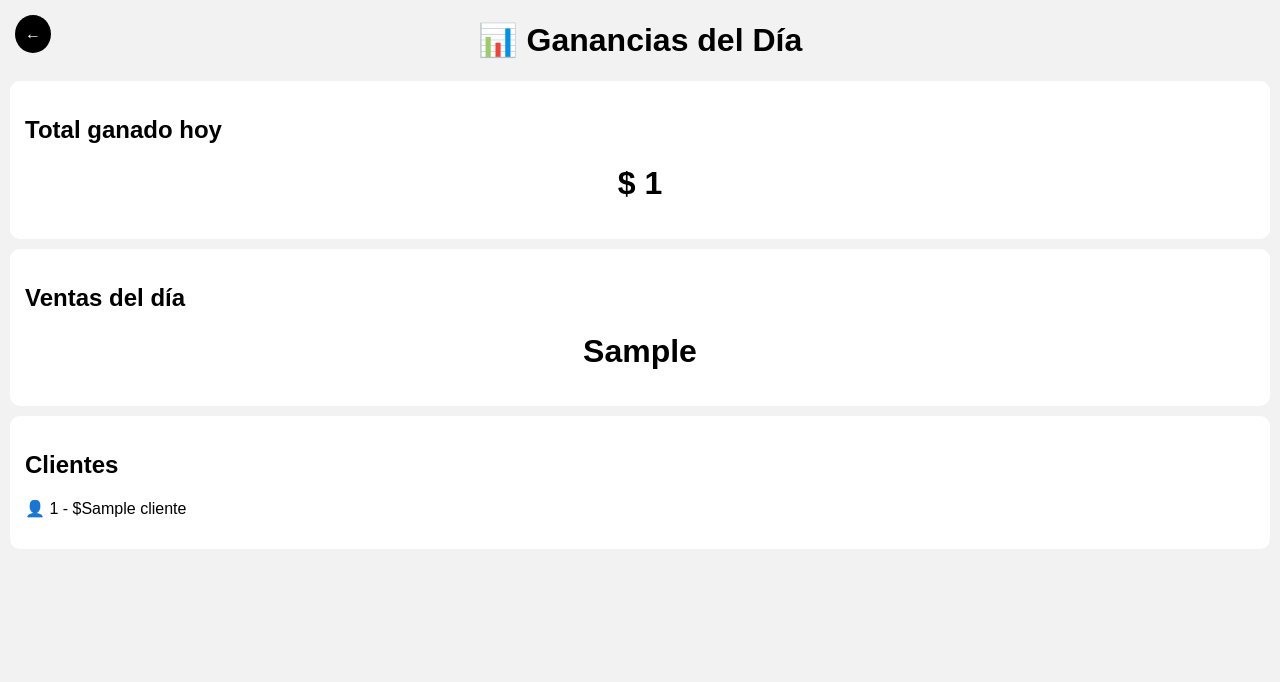
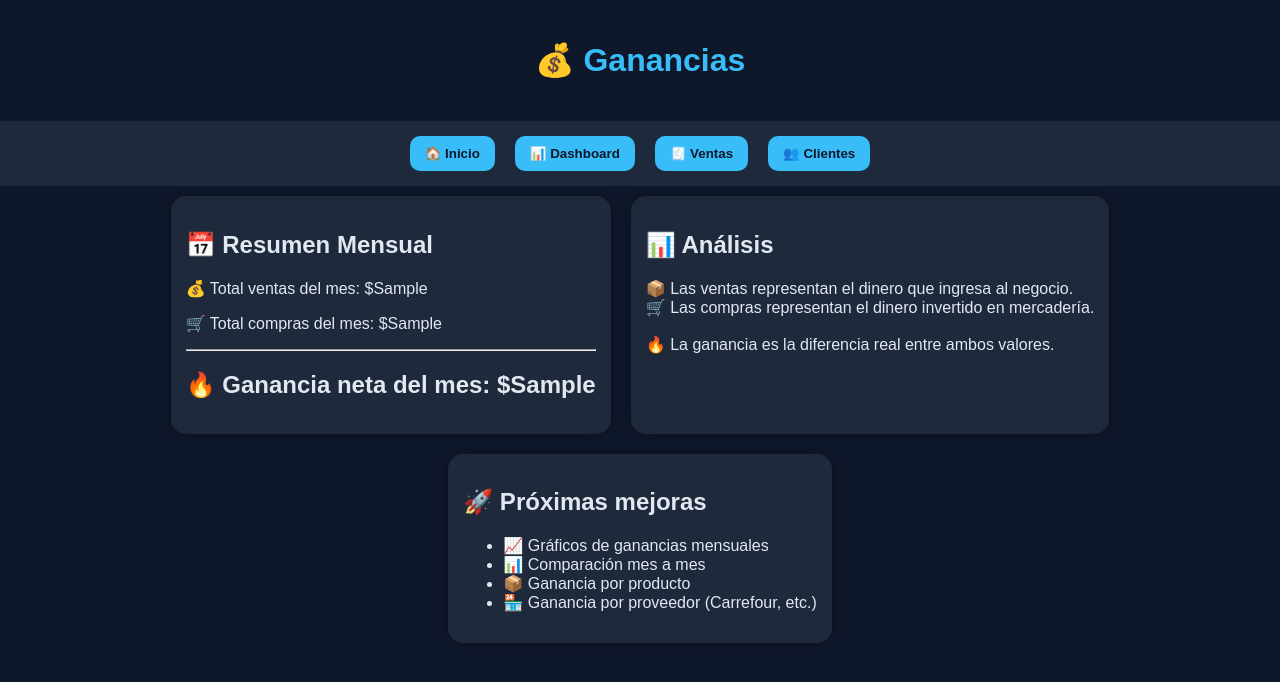
Before and after one commit to nicomartinezytm-pixel/distribuidora, a Flask app: template templates/ganancias.html in a window 1280 px wide. Shown: the top 682 px of the page. Run offline with Flask 3, Linux system fonts and the light colour scheme; the template is opened without the code that fills it: most values are stand-ins (such as "Sample title", 1, 10 or a date in 2020).

Commit message:
Update ganancias.html

```diff
--- a/templates/ganancias.html
+++ b/templates/ganancias.html
@@ -1,62 +1,70 @@
 <!DOCTYPE html>
 <html>
 <head>
-    <title>Ganancias</title>
-    <meta name="viewport" content="width=device-width, initial-scale=1.0">
-
-    <style>
-        body {
-            font-family: Arial;
-            margin: 0;
-            background: #f2f2f2;
-        }
-
-        h1 {
-            text-align: center;
-        }
-
-        .card {
-            background: white;
-            margin: 10px;
-            padding: 15px;
-            border-radius: 10px;
-        }
-
-        .back {
-            position: fixed;
-            top: 15px;
-            left: 15px;
-            background: black;
-            color: white;
-            padding: 10px;
-            border-radius: 50%;
-            text-decoration: none;
-        }
-    </style>
+    <title>Ganancias - Distribuidora Pro</title>
+    <link rel="stylesheet" href="/static/style.css">
 </head>
 
 <body>
 
-<a href="/" class="back">←</a>
+<h1>💰 Ganancias</h1>
 
-<h1>📊 Ganancias del Día</h1>
-
-<div class="card">
-    <h2>Total ganado hoy</h2>
-    <h1>$ {{ total_dia }}</h1>
+<div class="nav">
+    <a href="/"><button>🏠 Inicio</button></a>
+    <a href="/dashboard"><button>📊 Dashboard</button></a>
+    <a href="/vender"><button>🧾 Ventas</button></a>
+    <a href="/clientes"><button>👥 Clientes</button></a>
 </div>
 
-<div class="card">
-    <h2>Ventas del día</h2>
-    <h1>{{ ventas_dia }}</h1>
-</div>
+<div class="container">
 
-<div class="card">
-    <h2>Clientes</h2>
+    <!-- ========================= -->
+    <!-- 📅 RESUMEN MENSUAL -->
+    <!-- ========================= -->
 
-    {% for c in clientes %}
-        <p>👤 {{ c[0] }} - ${{ c[1] }}</p>
-    {% endfor %}
+    <div class="card">
+        <h2>📅 Resumen Mensual</h2>
+
+        <p>💰 Total ventas del mes: ${{ ventas_mes }}</p>
+        <p>🛒 Total compras del mes: ${{ compras_mes }}</p>
+
+        <hr>
+
+        <h2>
+            🔥 Ganancia neta del mes: ${{ ganancia_mes }}
+        </h2>
+    </div>
+
+    <!-- ========================= -->
+    <!-- 📊 EXPLICACIÓN -->
+    <!-- ========================= -->
+
+    <div class="card">
+        <h2>📊 Análisis</h2>
+
+        <p>
+            📦 Las ventas representan el dinero que ingresa al negocio.<br>
+            🛒 Las compras representan el dinero invertido en mercadería.<br><br>
+
+            🔥 La ganancia es la diferencia real entre ambos valores.
+        </p>
+    </div>
+
+    <!-- ========================= -->
+    <!-- 💡 FUTURO (VISUAL) -->
+    <!-- ========================= -->
+
+    <div class="card">
+        <h2>🚀 Próximas mejoras</h2>
+
+        <ul>
+            <li>📈 Gráficos de ganancias mensuales</li>
+            <li>📊 Comparación mes a mes</li>
+            <li>📦 Ganancia por producto</li>
+            <li>🏪 Ganancia por proveedor (Carrefour, etc.)</li>
+        </ul>
+    </div>
+
 </div>
 
 </body>
```
